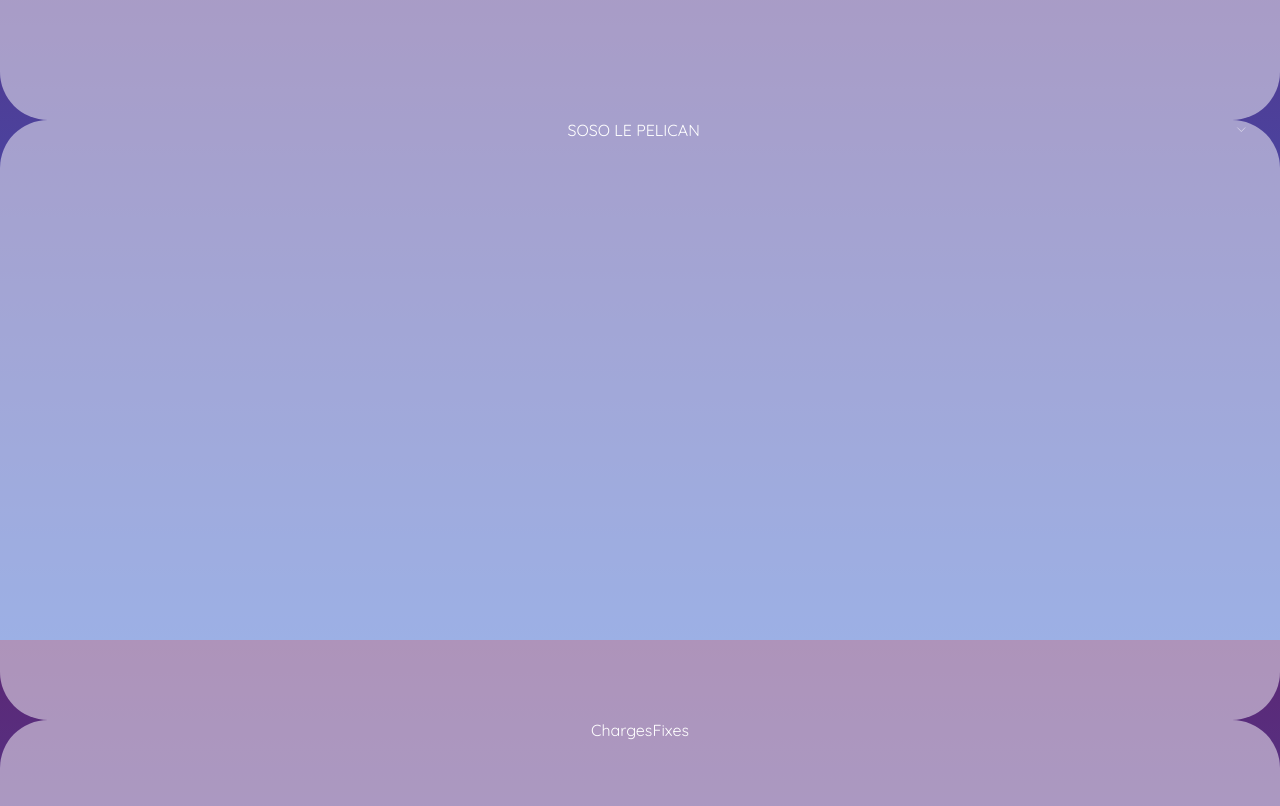
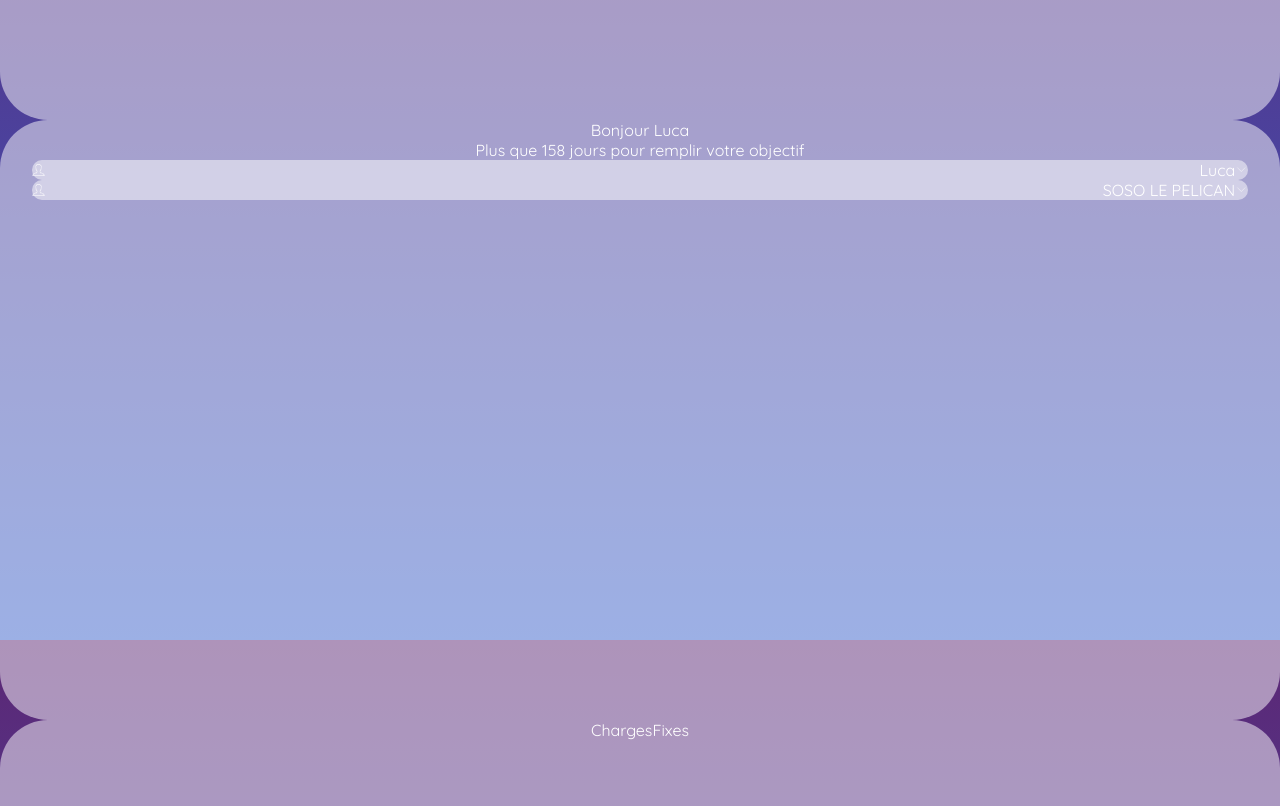
Before and after one commit to AlexandraJUREDIEU/NestEgg.App, a React (Vite) app: page /my-account in a window 1280 px wide. Shown: the part 1200-2006 px from the top of the page. Built offline with nearby package versions, Linux system fonts and the light colour scheme; a web font is replaced by a local one.

Commit message:
:construction: v0 ressources
- manque gestion des marges
- manque le 'arrive vers le' sur une seule ligne
- manque alignement central du titre

```diff
--- a/src/pages/myAccount/Ressources.jsx
+++ b/src/pages/myAccount/Ressources.jsx
@@ -1,7 +1,22 @@
+import SectionInWrapper from "../../assets/components/SectionInWrapper";
+import Wrapper from "../../assets/components/Wrapper";
+import PhraseAmicale from "./PhraseAmicale";
+
+import styled from 'styled-components';
 
 
-import SectionInWrapper from "../../assets/components/SectionInWrapper";
-import Wrapper from "../../assets/components/Wrapper";
+const RessourcesStyle = styled.div`
+  .initialRessources{
+  display:flex;
+  align-items:center;
+  justify-content:space-between;
+  }
+
+  .conteneurWrapper{
+    background-color: rgba(255, 255, 255, 0.5);
+    border-radius:2em;
+  }
+`;
 
 function Ressources() {
     //State
@@ -9,12 +24,28 @@ function Ressources() {
     //Render
     return (
       <>
-
-
-
-          {/*Ressources */}
+      <RessourcesStyle>
+        <PhraseAmicale/>
           <Wrapper
-            initial={<div>SOSO LE PELICAN</div>}
+            initial={
+            <>
+            <div className="initialRessources">
+              <img src="icons8-utilisateur-100-not-circle.png" alt="" />
+              <p>Luca</p>
+              </div>
+            </>}
+            deroule={
+            <>
+              Placeholder salaires Luca
+            </>}
+            />
+          <Wrapper
+            initial={<>
+              <div className="initialRessources">
+                <img src="icons8-utilisateur-100-not-circle.png" alt="" />
+                <div>SOSO LE PELICAN</div>
+              </div>
+            </>}
             deroule={<><SectionInWrapper
               title="Salaire N°1"
               text="Arrive vers le"
@@ -40,7 +71,7 @@ function Ressources() {
 
 
 
-
+        </RessourcesStyle>
       </>
     )
   }
```
